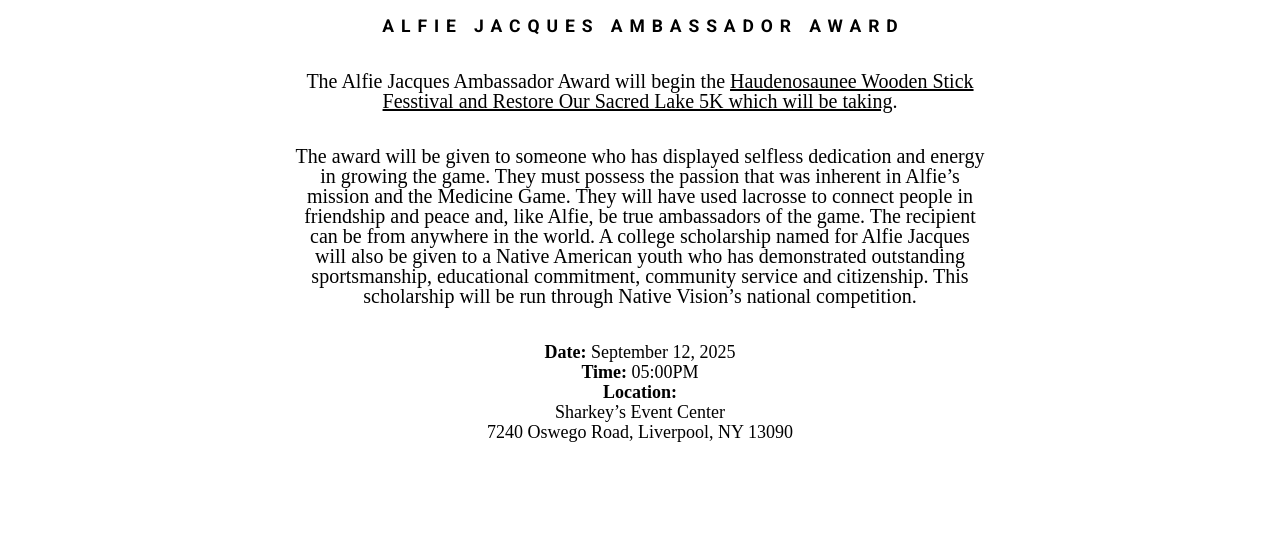
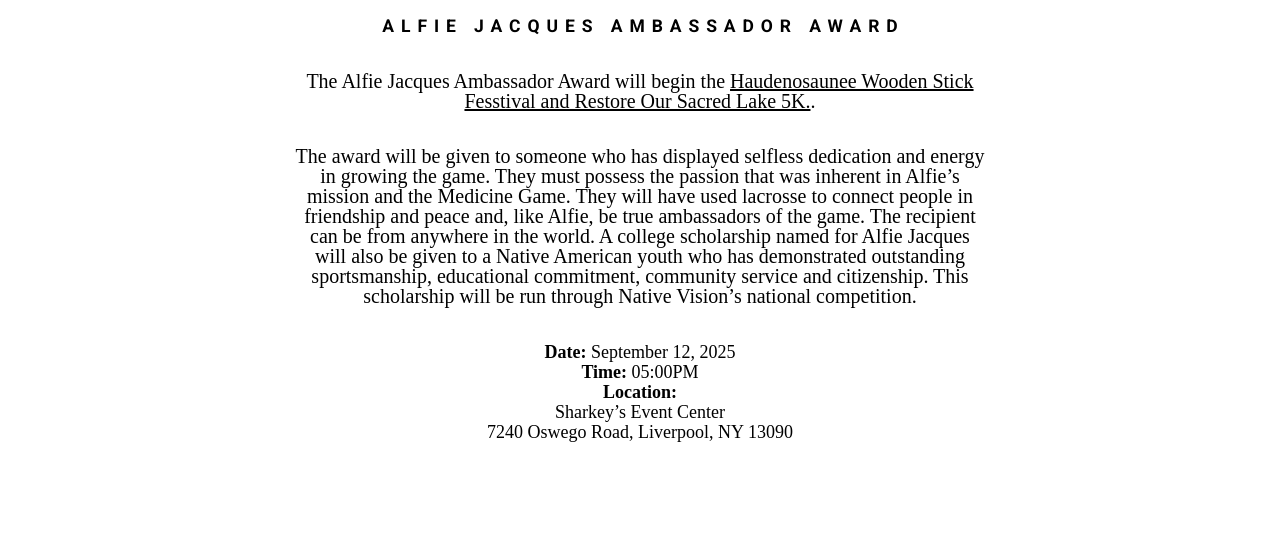
Before and after one commit to adamdjbrett/alfieaward.com, an Eleventy site: page content/award/award-details.md in a window 1280 px wide. Shown: the part 258-800 px from the top of the page. Built offline with nearby package versions, Linux system fonts and the light colour scheme; Eleventy itself is replaced by a stand-in of ours; files that its build step writes are made by us from their sources; what @zachleat/heading-anchors, zod-validation-error would draw is missing.

Commit message:
Update award-details.md
push

```diff
--- a/content/award/award-details.md
+++ b/content/award/award-details.md
@@ -13,6 +13,6 @@
 show_alfie: true
 ---
 
-The Alfie Jacques Ambassador Award will begin the [Haudenosaunee Wooden Stick Fesstival and Restore Our Sacred Lake 5K which will be taking](https://aila.ngo/the-restore-our-sacred-lake-5k-and-haudenosaunee-wooden-stick-festival-weekend-september-13th-and-14th-at-onondaga-lake-park/).
+The Alfie Jacques Ambassador Award will begin the [Haudenosaunee Wooden Stick Fesstival and Restore Our Sacred Lake 5K.](https://aila.ngo/the-restore-our-sacred-lake-5k-and-haudenosaunee-wooden-stick-festival-weekend-september-13th-and-14th-at-onondaga-lake-park/).
 
 The award will be given to someone who has displayed selfless dedication and energy in growing the game. They must possess the passion that was inherent in Alfie’s mission and the Medicine Game. They will have used lacrosse to connect people in friendship and peace and, like Alfie, be true ambassadors of the game. The recipient can be from anywhere in the world. A college scholarship named for Alfie Jacques will also be given to a Native American youth who has demonstrated outstanding sportsmanship, educational commitment, community service and citizenship. This scholarship will be run through Native Vision’s national competition.
```
